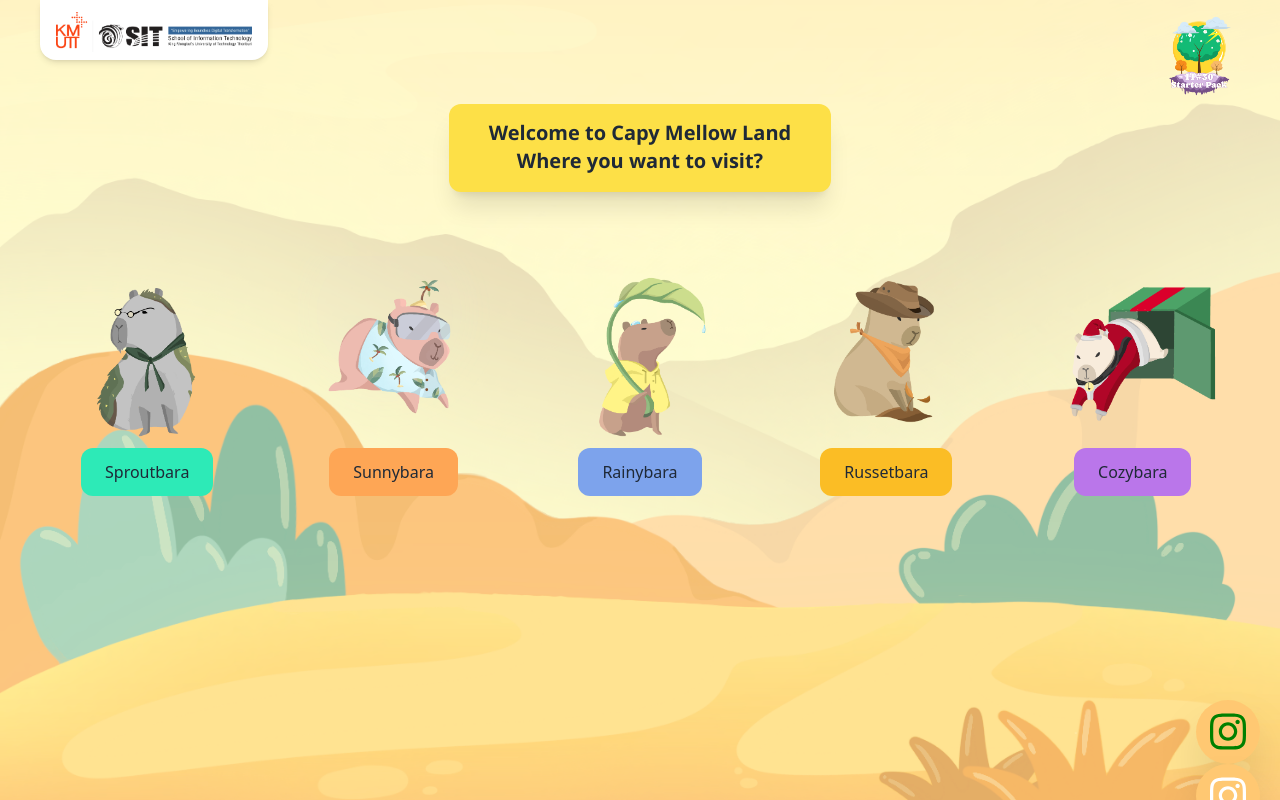
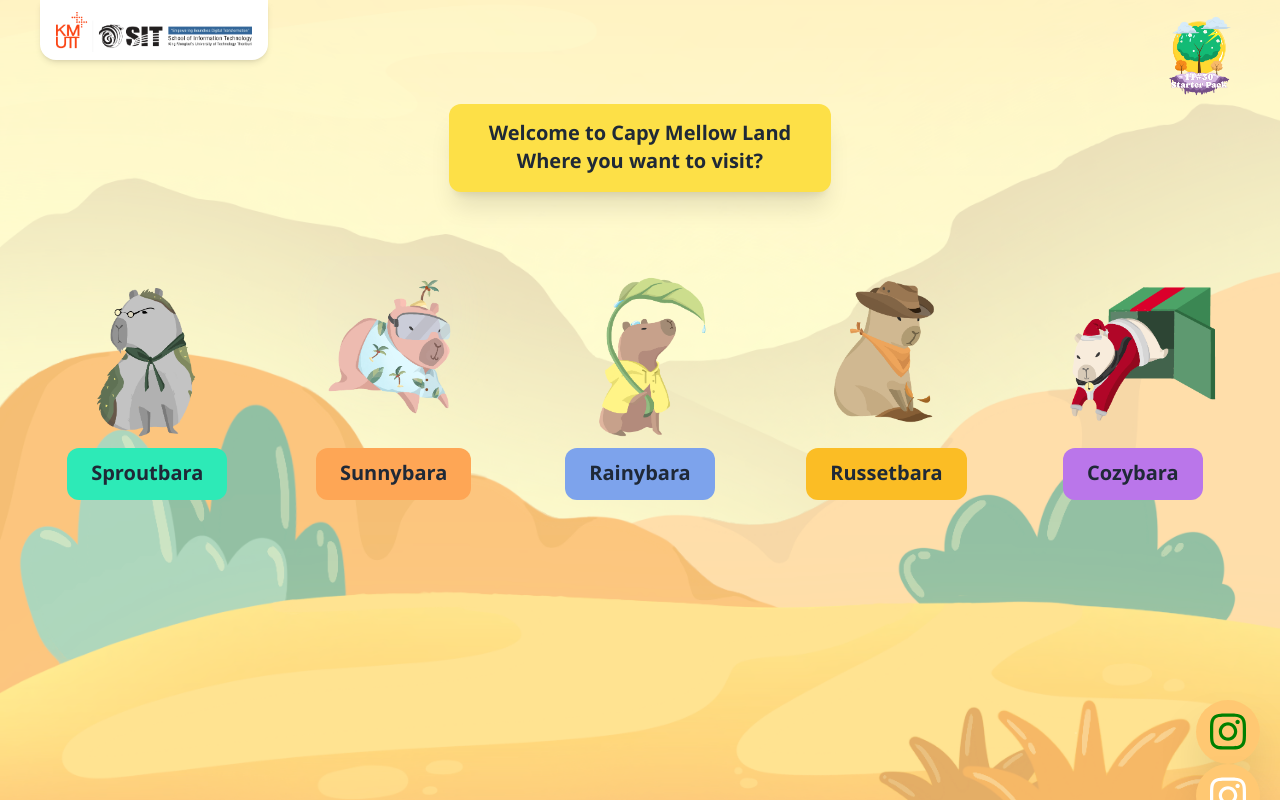
Before and after one commit to FameNu/IT30-Starter-Pack, a Vue app: page / in a window 1280 px wide. Built offline with nearby package versions, Linux system fonts and the light colour scheme; a web font is replaced by a local one.

Commit message:
refactor: Update Card.vue to use getBgClass utility function for background class names

```diff
--- a/src/components/homeComponent/Card.vue
+++ b/src/components/homeComponent/Card.vue
@@ -27,7 +27,7 @@ defineEmits(['onHover', 'onLeave'])
         :alt="name"
       />
     </div>
-    <div class="w-fit card-name py-3 px-6 rounded-xl" :class="getBgClass(name)">
+    <div class="w-fit card-name text-header-desktop py-3 px-6 rounded-xl" :class="getBgClass(name)">
       {{ name }}
     </div>
   </div>
```
